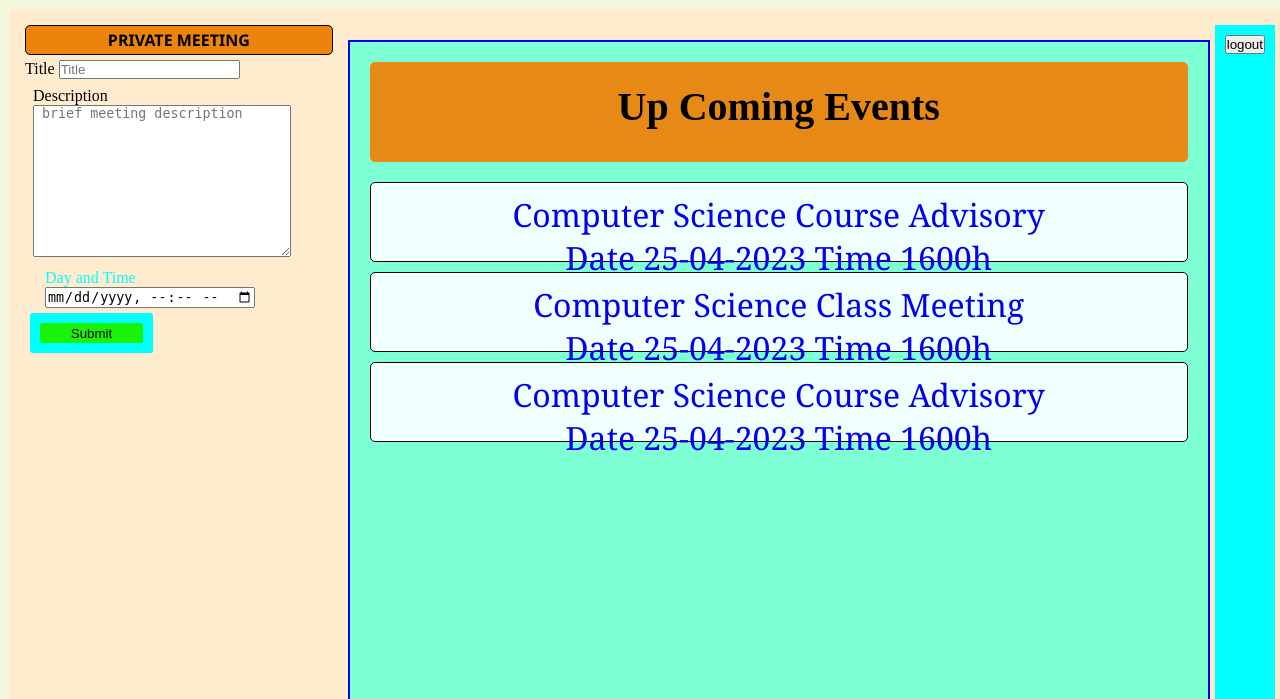
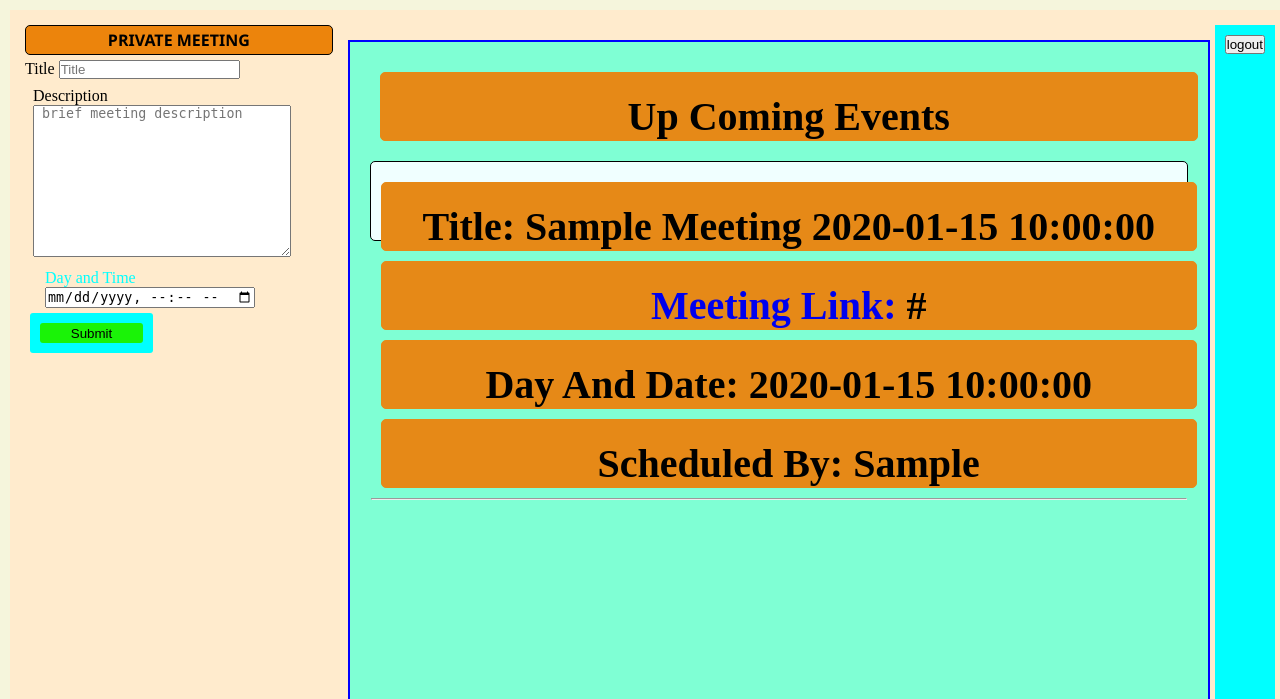
Before and after one commit to Gover912G/Advisory-System, a PHP site: the page made by general advisory.php in a window 1280 px wide. Shown: the part 160-859 px from the top of the page. Run offline with PHP 8.4, Linux system fonts and the light colour scheme; the visitor is signed in with stand-in values (Sample User, id 1); tables that the repository leaves empty or names only in its code hold one stand-in row (values such as "Sample post").

Commit message:
progress

```diff
--- a/general advisory.php
+++ b/general advisory.php
@@ -106,10 +106,22 @@
         <div class="up-coming">
           <p>up coming events</p>
           <ul id="upComing">
+            <li><a href="#"> <?php
+         $getpost = mysqli_query($con, "SELECT * FROM group_meeting");
+         while($row1=mysqli_fetch_array($getpost)){
+           ?>
+
+          <p>Title: <?php echo $row1['title']; echo "  ";echo $row1['daytime'];?></p>
+          <p>meeting link:<a> <?php echo $row1['meeting_link']; ?></a></p>
+          <p>Day and date: <?php echo $row1['daytime']; ?></p>
+          <p>scheduled by: <?php echo $row1['scheduled_by']; ?></p>
+          <hr></hr>
+         <?php
+         }
+        ?></a></li>
+            <!--<li><a href="#">Computer science class meeting <br> date 25-04-2023 time 1600h</a></li>
             <li><a href="#">Computer science course advisory <br> date 25-04-2023 time 1600h</a></li>
-            <li><a href="#">Computer science class meeting <br> date 25-04-2023 time 1600h</a></li>
-            <li><a href="#">Computer science course advisory <br> date 25-04-2023 time 1600h</a></li>
-
+        -->
 
           </ul>
         </div>
--- a/general.css
+++ b/general.css
@@ -165,7 +165,8 @@ form .btn #btn
 .up-coming p
 {
   width: 100%;
-  height: 100px;
+  height: auto;
+  margin: 10px;
   padding-top: 20px;
   background-color: rgb(230, 137, 23);
   color: black;
```
Also changed, not shown: schedule.php (+7 -7 lines).
